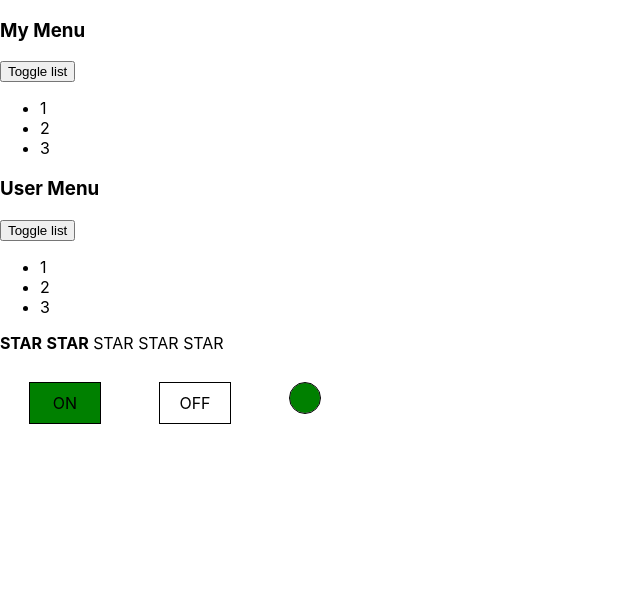
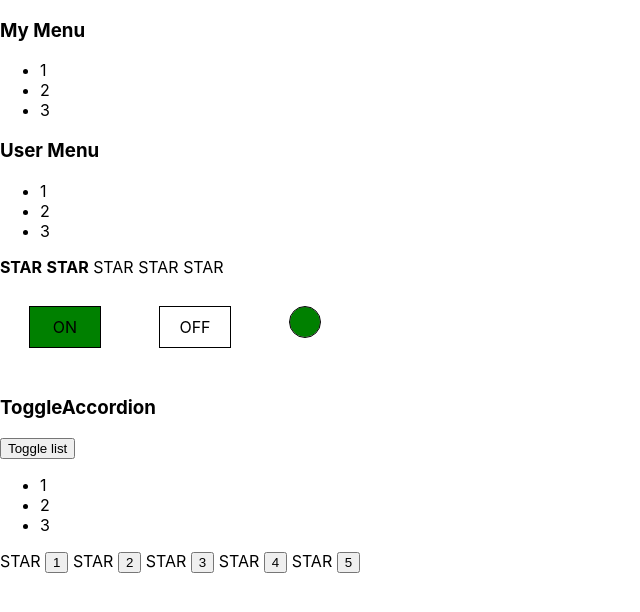
Before and after one commit to nimrab/todolist_easy, a React (Create React App) app: page / in a window 1280 px wide. Shown: the top 612 px of the page, without its empty margins (0-640 px from the left). Built offline with nearby package versions, Linux system fonts and the light colour scheme.

Commit message:
UncontrolledRating

```diff
--- a/src/App.tsx
+++ b/src/App.tsx
@@ -3,16 +3,21 @@ import './App.css';
 import {Accordion} from "./components/Accordion/Accordion";
 import {Rating} from "./components/Rating/Rating";
 import {OnOff} from './components/OnOff/OnOff';
+import {UncontrolledAccordion} from "./components/Accordion/UncontrolledAccordion";
+import {UncontrolledRating} from "./components/Rating/UncontrolledRating";
 
 
 function App() {
     return (
         <>
-            <Accordion title={"My Menu"} collapsed={false}/>
-            <Accordion title={"User Menu"} collapsed={false}/>
+            <Accordion title={"My Menu"} collapsed={true}/>
+            <Accordion title={"User Menu"} collapsed={true}/>
             <Rating value={2}/>
+            <OnOff/>
+            <UncontrolledAccordion title={"ToggleAccordion"}/>
+            <UncontrolledRating />
 
-            <OnOff/>
+
 
 
         </>
--- a/src/components/Accordion/Accordion.tsx
+++ b/src/components/Accordion/Accordion.tsx
@@ -1,4 +1,4 @@
-import React from "react";
+import React, {useState} from "react";
 
 
 type AccordionPropsType = {
@@ -8,11 +8,14 @@ type AccordionPropsType = {
 
 export const Accordion = (props: AccordionPropsType) => {
 
+
     return (
         <>
             <AccordionTitle title={props.title}/>
-            <button>Toggle list</button>
-            {!props.collapsed && <AccordionBody/>}
+
+            {props.collapsed && <AccordionBody/>}
+
+            {/*{!props.collapsed && <AccordionBody/>} это если boolean приходит из родителя*/}
             {/*если collapsed false, то смотрм <Ac.Bo.>. Он True. Значение не переключаем, возвращаем false. {false} не отрисуется*/}
             {/*если collapsed true, то смотрм <Ac.Bo.>. Он True. Вернем значение, на котором остановились, те <Ac.Bo.>. Он отобразится */}
 
@@ -39,18 +42,18 @@ export const Accordion = (props: AccordionPropsType) => {
 // // }
 
 
-type AccordionTitlePropsType = {
+export type AccordionTitlePropsType = {
     title: string
 }
 
-function AccordionTitle(props: AccordionTitlePropsType) {
+export function AccordionTitle(props: AccordionTitlePropsType) {
     return (
         <h3>{props.title}</h3>
     )
 }
 
 
-function AccordionBody() {
+export function AccordionBody() {
     return (
         <ul>
             <li className={'list1'}>1</li>
--- /dev/null
+++ b/src/components/Accordion/UncontrolledAccordion.tsx
@@ -0,0 +1,17 @@
+import React, {useState} from "react";
+import {AccordionTitle, AccordionTitlePropsType} from './Accordion'
+import {AccordionBody} from './Accordion'
+
+
+export const UncontrolledAccordion:React.FC<AccordionTitlePropsType> = (props) => {
+
+    let [toggle, setToggle] = useState(true)
+
+    return (
+        <>
+            <AccordionTitle title={props.title}/>
+            <button onClick={()=> {setToggle(!toggle)}}>Toggle list</button>
+            {toggle && <AccordionBody/>}
+        </>
+    )
+}
--- a/src/components/Rating/Rating.tsx
+++ b/src/components/Rating/Rating.tsx
@@ -23,7 +23,7 @@ type StarPropsType = {
     value: boolean
 }
 
-function Star(props: StarPropsType) {
+export function Star(props: StarPropsType) {
 
     if (props.value) {
         return (
--- /dev/null
+++ b/src/components/Rating/UncontrolledRating.tsx
@@ -0,0 +1,30 @@
+import React, {useState} from "react";
+import {Star} from "./Rating";
+
+
+
+export const UncontrolledRating = () => {
+
+    let [value, setValue] = useState(0)
+
+
+    return (
+        <div>
+            <Star value={value > 0}/>
+            <button onClick={() => {setValue(1)}}>1</button>
+
+            <Star value={value > 1}/>
+            <button onClick={() => {setValue(2)}}>2</button>
+
+            <Star value={value > 2}/>
+            <button onClick={() => {setValue(3)}}>3</button>
+
+            <Star value={value > 3}/>
+            <button onClick={() => {setValue(4)}}>4</button>
+
+            <Star value={value > 4}/>
+            <button onClick={() => {setValue(5)}}>5</button>
+
+        </div>
+    )
+}
--- a/tsconfig.json
+++ b/tsconfig.json
@@ -18,7 +18,7 @@
     "resolveJsonModule": true,
     "isolatedModules": true,
     "noEmit": true,
-    "jsx": "react-jsx"
+    "jsx": "react"
   },
   "include": [
     "src"
```
